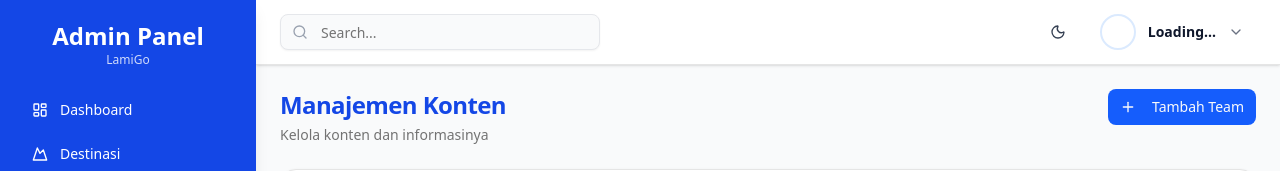
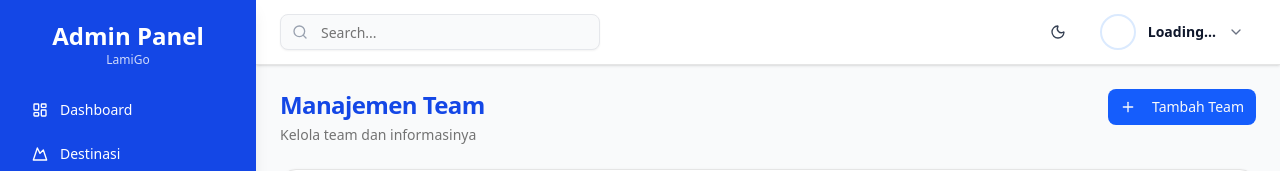
Before and after one commit to megustaSzy/app-lamigo, a Next.js app: page /admin/team in a window 1280 px wide. Shown: the top 171 px of the page. Built offline with nearby package versions, Linux system fonts and the light colour scheme; no server answers.

Commit message:
feat: update team

```diff
--- a/src/app/admin/team/page.tsx
+++ b/src/app/admin/team/page.tsx
@@ -50,10 +50,10 @@ export default function KontenPage() {
       <div className="flex justify-between items-start">
         <div>
           <h2 className="text-2xl font-semibold text-blue-700 tracking-tight">
-            Manajemen Konten
+            Manajemen Team
           </h2>
           <p className="text-sm text-muted-foreground mt-1">
-            Kelola konten dan informasinya
+            Kelola team dan informasinya
           </p>
         </div>
 
@@ -113,7 +113,7 @@ export default function KontenPage() {
           setSuccessMsg(
             mode === "add"
               ? "Team berhasil ditambahkan"
-              : "Team berhasil diperbarui"
+              : "Team berhasil diperbarui",
           );
 
           setTimeout(() => setSuccessMsg(null), 2000);
```
